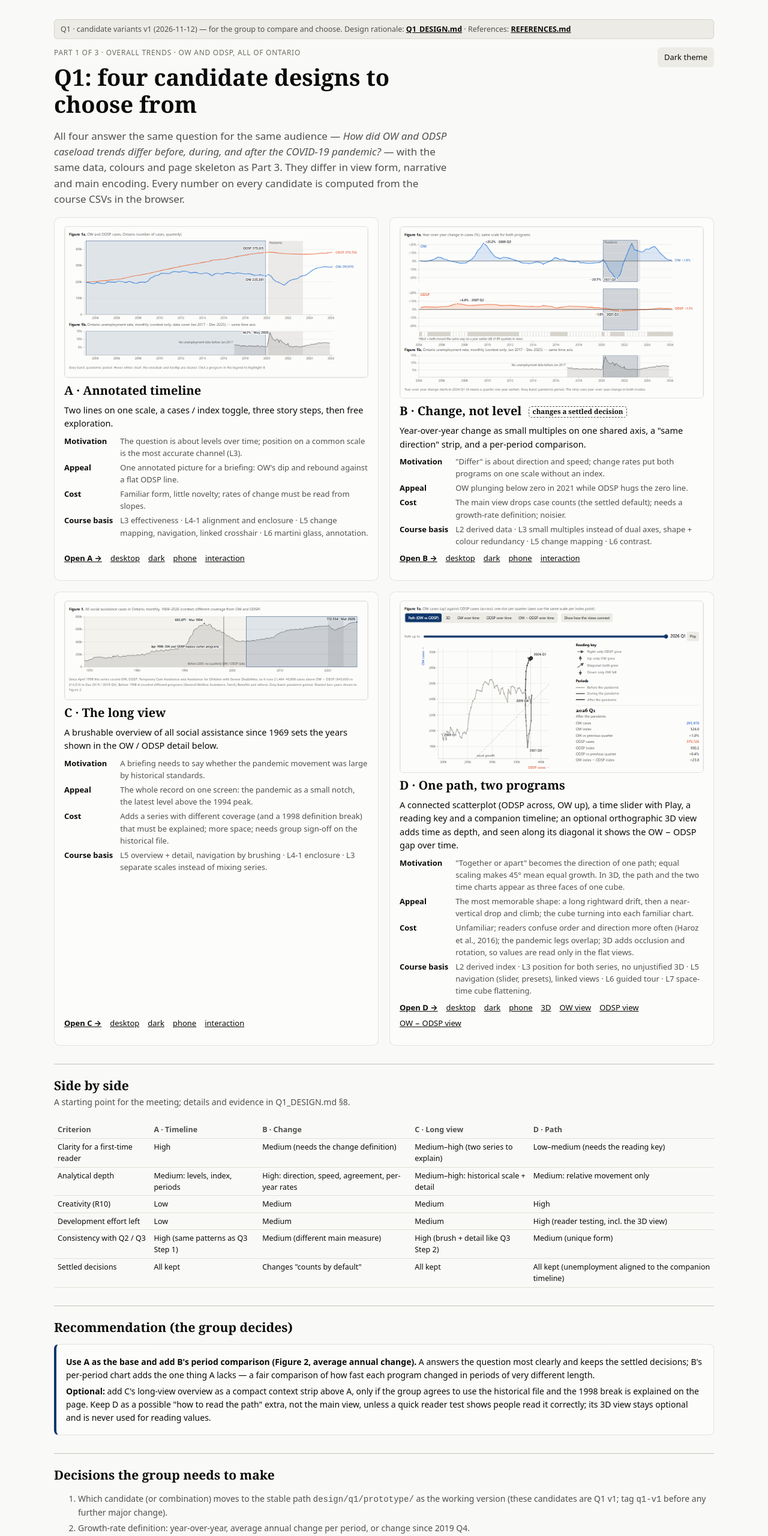
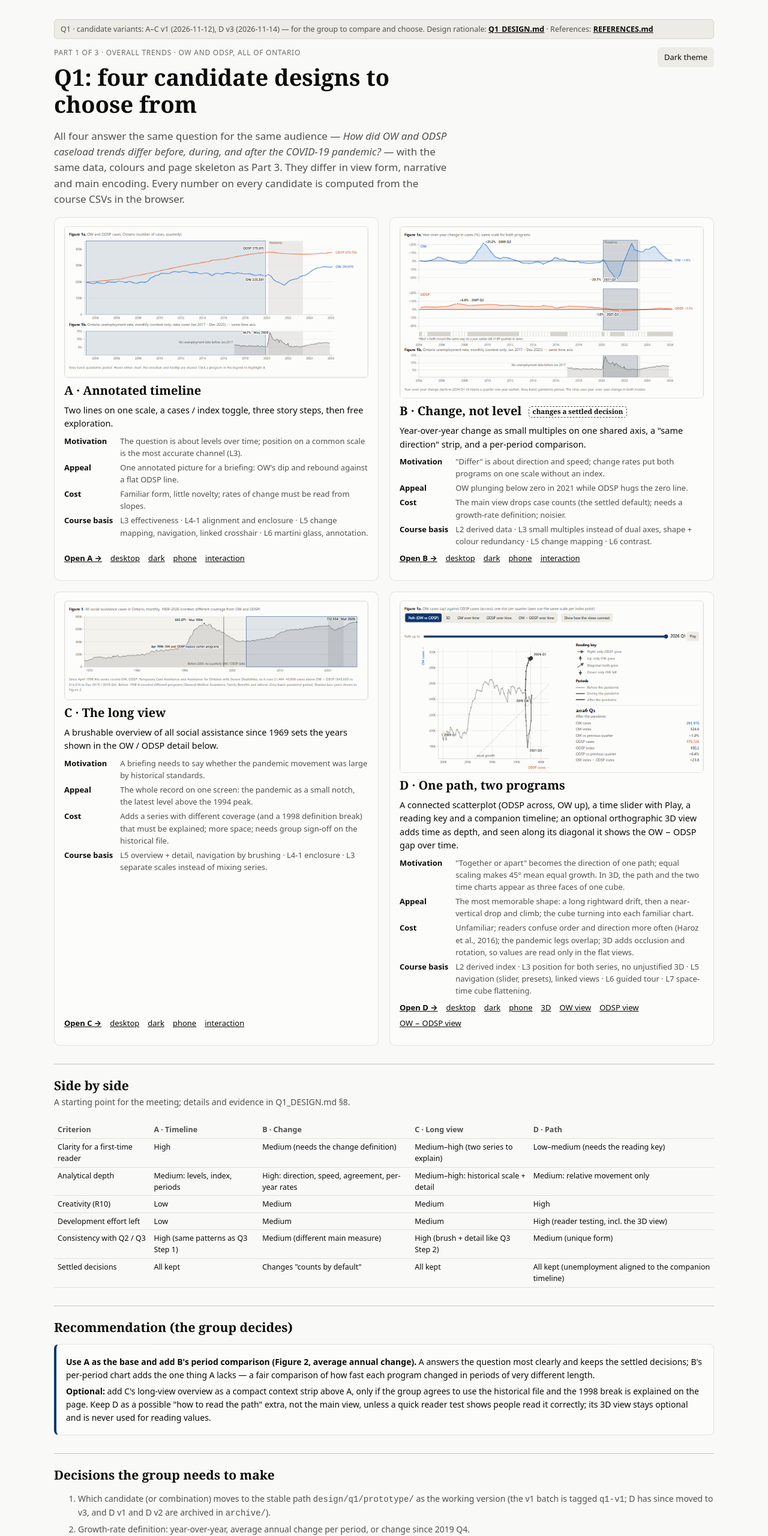
Before and after one commit to mikuknightforever/sta313-project-docs, a plain HTML site: page design/q1/index.html in a window 1280 px wide. Shown: the top 2560 px of the page at 60% size. Drawn offline with Linux system fonts and the light colour scheme.

Commit message:
Q1 总览页版本标记改为 D v3，README 补充本地链接说明 / Update Q1 overview version labels to D v3 and clarify local links in README
- index.html：标题和顶部横幅改为 "A–C v1, D v3"；待决定事项不再写"打 tag q1-v1"（已打），改为说明 D 已到 v3、D v1/v2 已存档 / Title and banner say "A–C v1, D v3"; open-question text no longer asks to tag q1-v1
- README：运行部分加 D v3 的本地链接；说明 localhost 链接需本地服务器运行、GitHub 上的 index.html 链接只显示源代码；git pull 后页面仍旧时按 Ctrl+F5 强制刷新 / Direct D v3 link; localhost needs the server; hard-refresh after pulling since http.server sends no cache headers

```diff
--- a/design/q1/index.html
+++ b/design/q1/index.html
@@ -4,7 +4,7 @@
 <meta charset="utf-8">
 <meta name="viewport" content="width=device-width, initial-scale=1, viewport-fit=cover">
 <link rel="icon" href="data:,">
-<title>Q1 candidates · v1</title>
+<title>Q1 candidates · A–C v1, D v3</title>
 <link rel="stylesheet" href="shared/q1.css">
 <style>
   .vgrid{display:grid;grid-template-columns:repeat(auto-fit,minmax(min(100%,460px),1fr));gap:18px;margin-top:8px}
@@ -24,7 +24,7 @@
 </head>
 <body>
 <div class="page">
-  <p class="cand" role="note">Q1 · candidate variants v1 (2026-11-12) — for the group to compare and choose. Design rationale: <a href="Q1_DESIGN.md">Q1_DESIGN.md</a> · References: <a href="REFERENCES.md">REFERENCES.md</a></p>
+  <p class="cand" role="note">Q1 · candidate variants: A–C v1 (2026-11-12), D v3 (2026-11-14) — for the group to compare and choose. Design rationale: <a href="Q1_DESIGN.md">Q1_DESIGN.md</a> · References: <a href="REFERENCES.md">REFERENCES.md</a></p>
   <header class="q-head">
     <p class="eyebrow">Part 1 of 3 · Overall trends · OW and ODSP, all of Ontario</p>
     <h1>Q1: four candidate designs to choose from</h1>
@@ -109,7 +109,7 @@
   <section class="block">
     <div class="block-head"><div><h2>Decisions the group needs to make</h2></div></div>
     <ol class="open">
-      <li>Which candidate (or combination) moves to the stable path <code>design/q1/prototype/</code> as the working version (these candidates are Q1 v1; tag <code>q1-v1</code> before any further major change).</li>
+      <li>Which candidate (or combination) moves to the stable path <code>design/q1/prototype/</code> as the working version (the v1 batch is tagged <code>q1-v1</code>; D has since moved to v3, and D v1 and D v2 are archived in <code>archive/</code>).</li>
       <li>Growth-rate definition: year-over-year, average annual change per period, or change since 2019 Q4.</li>
       <li>Whether to use the historical all-programs series at all, and whether the site may say "most cases since 1969" (counts, not a rate; coverage changed in 1998).</li>
       <li>Pandemic period: the Q1 draft in RESEARCH_QUESTIONS.md says Mar 2020 – Dec 2022 with monthly data; the course data and these candidates use Mar 2020 – May 2023 with quarterly data.</li>
```
Also changed, not shown: 1 other file.
